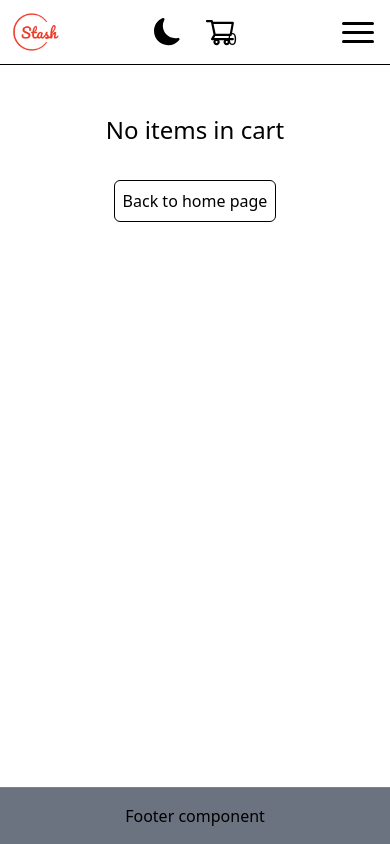
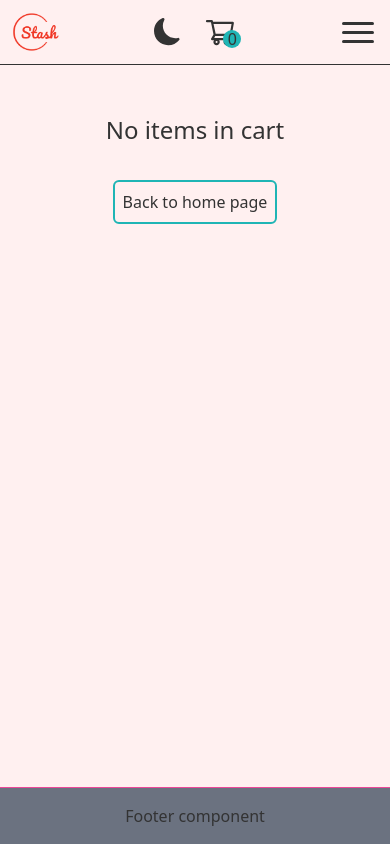
Before and after one commit to johannranudd/next13-ts-ca-jr, a Next.js app: page /cart in a window 390 px wide. Built offline with nearby package versions, Linux system fonts and the light colour scheme.

Commit message:
adds changes in color theme

```diff
--- a/app/cart/CartList.tsx
+++ b/app/cart/CartList.tsx
@@ -24,7 +24,7 @@ export default function CartList() {
         <h1>No items in cart</h1>
         <Link
           href={`/`}
-          className="p-2 rounded-md border border-black hover:bg-black hover:text-white dark:bg-white dark:text-black dark:hover:text-white dark:hover:bg-black dark:hover:border-white duration-300"
+          className="p-2 rounded-md border border-2 border-thirdClr hover:bg-secondary hover:text-primary hover:dark:bg-primary hover:dark:text-secondary duration-300"
         >
           Back to home page
         </Link>
@@ -33,7 +33,7 @@ export default function CartList() {
   }
 
   return (
-    <ul className="py-4 mb-16 w-[90%] mx-auto max-w-[400px] sm:max-w-[650px]">
+    <ul className="py-4 mb-16 w-[95%] mx-auto max-w-[400px] sm:max-w-[650px]">
       {uniqueCart?.map((product: IDataObject) => {
         const { id, title, price, discountedPrice, imageUrl, amountInCart } =
           product;
--- a/app/cart/TotalCheckout.tsx
+++ b/app/cart/TotalCheckout.tsx
@@ -26,7 +26,7 @@ export default function TotalCheckout() {
   if (cartState.products.length === 0) return <div></div>;
 
   return (
-    <div className="py-4 w-[90%] mx-auto max-w-[400px] sm:max-w-[300px]">
+    <div className="py-4 w-[95%] mx-auto max-w-[400px] sm:max-w-[300px]">
       <form onSubmit={handleSubmit} className="space-y-2">
         <div className="flex justify-between mb-6">
           <p>Total Price:&nbsp; </p>
@@ -46,7 +46,7 @@ export default function TotalCheckout() {
         />
         <button
           type="submit"
-          className="inline-block flex justify-center p-2 w-full rounded-md border border-black hover:bg-black hover:text-white dark:bg-white dark:text-black dark:hover:text-white dark:hover:bg-black dark:hover:border-white duration-300"
+          className="inline-block flex justify-center w-full p-2 rounded-md border border-2 border-thirdClr hover:bg-secondary hover:text-primary hover:dark:bg-primary hover:dark:text-secondary duration-300"
         >
           Checkout
         </button>
--- a/app/checkout/TotalPriceCheckout.tsx
+++ b/app/checkout/TotalPriceCheckout.tsx
@@ -26,7 +26,7 @@ export default function TotalPriceCheckout() {
       </p>
       <Link
         href={`/`}
-        className="inline-block flex justify-center p-2 rounded-md border border-black hover:bg-black hover:text-white dark:bg-white dark:text-black dark:hover:text-white dark:hover:bg-black dark:hover:border-white duration-300"
+        className="inline-block flex justify-center p-2 rounded-md border border-2 border-thirdClr hover:bg-secondary hover:text-primary hover:dark:bg-primary hover:dark:text-secondary duration-300"
       >
         Back to home page
       </Link>
--- a/app/checkout/page.tsx
+++ b/app/checkout/page.tsx
@@ -5,8 +5,6 @@ import { Suspense } from "react";
 export default function CheckoutPage() {
   return (
     <div className="mb-28 mt-20">
-      {/* <h1 className="text-center">Success!</h1>
-      <p className="text-center">Thank you for your purchase:</p> */}
       <Suspense fallback={<h2>Loading</h2>}>
         <ListOfPurchases />
       </Suspense>
--- a/app/components/navigation/MenuIcon.tsx
+++ b/app/components/navigation/MenuIcon.tsx
@@ -15,20 +15,51 @@ export default function MenuIcon() {
       className="ml-auto cursor-pointer pr-4 space-y-1.5 md:hidden"
     >
       <div
-        className={`w-8 h-[3px] bg-black duration-300 rounded-md dark:bg-white ${
+        className={`w-8 h-[3px] duration-300 rounded-md bg-secondary dark:bg-primary ${
           menuIsOpen && "rotate-45 translate-y-[9px]"
         }`}
       ></div>
       <div
-        className={`w-8 h-[3px]  duration-300 rounded-md bg-black ${
-          menuIsOpen ? "bg-transparent" : "dark:bg-white"
+        className={`w-8 h-[3px] duration-300 rounded-md bg-secondary ${
+          menuIsOpen ? "bg-transparent" : "dark:bg-primary"
         }`}
       ></div>
       <div
-        className={`w-8 h-[3px] bg-black duration-300 rounded-md dark:bg-white ${
+        className={`w-8 h-[3px] duration-300 rounded-md bg-secondary dark:bg-primary ${
           menuIsOpen && "-rotate-45 translate-y-[-9px]"
         }`}
       ></div>
     </div>
   );
 }
+
+// export default function MenuIcon() {
+//   const { menuIsOpen, setMenuIsOpen } = useGlobalContext();
+
+//   function handleClick() {
+//     setMenuIsOpen(!menuIsOpen);
+//   }
+
+//   return (
+//     <div
+//       onClick={handleClick}
+//       className="ml-auto cursor-pointer pr-4 space-y-1.5 md:hidden"
+//     >
+//       <div
+//         className={`w-8 h-[3px] bg-black duration-300 rounded-md dark:bg-white ${
+//           menuIsOpen && "rotate-45 translate-y-[9px]"
+//         }`}
+//       ></div>
+//       <div
+//         className={`w-8 h-[3px]  duration-300 rounded-md bg-black ${
+//           menuIsOpen ? "bg-transparent" : "dark:bg-white"
+//         }`}
+//       ></div>
+//       <div
+//         className={`w-8 h-[3px] bg-black duration-300 rounded-md dark:bg-white ${
+//           menuIsOpen && "-rotate-45 translate-y-[-9px]"
+//         }`}
+//       ></div>
+//     </div>
+//   );
+// }
--- a/app/components/navigation/MobileMenu.tsx
+++ b/app/components/navigation/MobileMenu.tsx
@@ -22,7 +22,7 @@ export default function MobileMenu() {
   return (
     <div
       onClick={() => setMenuIsOpen(false)}
-      className={`absolute w-screen -z-10 flex flex-col bg-red-500 duration-300 ${
+      className={`absolute w-screen -z-50 flex flex-col bg-secondary text-primary dark:bg-primary dark:text-secondary duration-300 ${
         menuIsOpen ? "top-16" : "-top-[150%]"
       }`}
     >
--- a/app/components/navigation/Navbar.tsx
+++ b/app/components/navigation/Navbar.tsx
@@ -8,8 +8,8 @@ import BtnColorMode from "../ui/BtnColorMode";
 
 export default function Navbar() {
   return (
-    <header className="fixed w-full z-50 border-b border-b-black bg-white dark:bg-black dark:border-b-white">
-      <nav className="grid z-50 grid-cols-3 items-center max-w-screen-xl m-auto h-16 bg-white dark:bg-black">
+    <header className="fixed w-full z-50 border-b border-b-secondary dark:border-b-primary bg-primary dark:bg-secondary">
+      <nav className="grid z-50 grid-cols-3 items-center max-w-screen-xl m-auto h-16 bg-primary dark:bg-secondary">
         <Link href={"/"}>
           <Image src={LogoImage} alt="logo" width={80} />
         </Link>
@@ -21,21 +21,3 @@ export default function Navbar() {
     </header>
   );
 }
-
-// export default function Navbar() {
-//   return (
-//     <>
-//       <header className="fixed w-full z-50 border-b border-b-black bg-white dark:bg-black dark:border-b-white">
-//         <nav className="grid grid-cols-3 items-center max-w-screen-xl m-auto h-16">
-//           <Link href={"/"}>
-//             <Image src={LogoImage} alt="logo" width={80} />
-//           </Link>
-//           <BtnColorMode />
-//           <MenuIcon />
-//           <DesktopMenu />
-//         </nav>
-//         <MobileMenu />
-//       </header>
-//     </>
-//   );
-// }
--- a/app/components/ui/CartIconBtn.tsx
+++ b/app/components/ui/CartIconBtn.tsx
@@ -6,12 +6,12 @@ import Link from "next/link";
 import { IDataObject } from "@/types/types";
 
 export default function CartIconBtn() {
-  const { cartState, dispatch } = useGlobalContext();
+  const { cartState } = useGlobalContext();
   // const cart: Array<IDataObject> = getCart();
 
   return (
     <Link href={`/cart`} className="relative">
-      <div className="absolute bottom-0 -right-[5px] flex justify-center items-center bg-blabla dark:bg-red-500 h-[18px] w-[18px] rounded-full">
+      <div className="absolute bottom-0 -right-[5px] flex justify-center items-center bg-thirdClr h-[18px] w-[18px] rounded-full">
         {cartState.products.length}
       </div>
       <AiOutlineShoppingCart className="text-[2rem]" />
--- a/app/globals.css
+++ b/app/globals.css
@@ -8,19 +8,17 @@
     -webkit-appearance: none;
     margin: 0;
   }
-
-  /* :root {
-    --blalba: #b00b69;
-  }
-
-  :root[class="dark"] {
-    --blalba: #0084ff;
-  } */
 }
 @layer utilities {
   .auto-grid-200 {
     grid-template-columns: repeat(auto-fill, minmax(200px, 1fr));
   }
+}
+
+:root {
+  --primary: #fff0f0;
+  --secondary: #333333;
+  --thirdClr: #1fb5b5;
 }
 
 * {
@@ -37,6 +35,8 @@ body {
 
 body {
   /* todo: add font family */
+  background-color: var(--bg-color);
+  color: var(--text-color);
 }
 
 h1,
@@ -55,8 +55,13 @@ a {
   text-decoration: none;
 }
 
-/* @media (prefers-color-scheme: dark) {
-  html {
+@media (prefers-color-scheme: dark) {
+  /* html {
     color-scheme: dark;
+  } */
+  :root {
+    --primary: #333333;
+    --secondary: #fff0f0;
+    --thirdClr: #327896;
   }
-} */
+}
--- a/app/layout.tsx
+++ b/app/layout.tsx
@@ -16,14 +16,14 @@ export default function RootLayout({
 }) {
   return (
     <html lang="en">
-      <body className="relative min-h-screen">
-        <ContextProvider>
-          <ColorThemeProvider>
+      <body className="relative min-h-screen bg-primary text-secondary dark:bg-secondary dark:text-primary">
+        <ColorThemeProvider>
+          <ContextProvider>
             <Navbar />
             {children}
             <Footer />
-          </ColorThemeProvider>
-        </ContextProvider>
+          </ContextProvider>
+        </ColorThemeProvider>
       </body>
     </html>
   );
--- a/app/products/[productId]/page.tsx
+++ b/app/products/[productId]/page.tsx
@@ -25,6 +25,8 @@ export default function ProductDetailPage({ params: { productId } }: IParams) {
     tags,
     reviews,
   } = data;
+
+  // todo: put back colors to fit theme
 
   return (
     <div key={id} className="mb-28 mt-20 bg-[#def]">
--- a/tailwind.config.js
+++ b/tailwind.config.js
@@ -1,6 +1,7 @@
 /** @type {import('tailwindcss').Config} */
 module.exports = {
   darkMode: "class",
+  // darkMode: "media",
   content: [
     "./app/**/*.{js,ts,jsx,tsx}",
     "./pages/**/*.{js,ts,jsx,tsx}",
@@ -17,7 +18,23 @@ module.exports = {
       "2xl": "1536px",
     },
 
-    extend: {},
+    extend: {
+      backgroundColor: {
+        primary: "var(--primary)",
+        secondary: "var(--secondary)",
+        thirdClr: "var(--thirdClr)",
+      },
+      textColor: {
+        primary: "var(--primary)",
+        secondary: "var(--secondary)",
+        thirdClr: "var(--thirdClr)",
+      },
+      borderColor: {
+        primary: "var(--primary)",
+        secondary: "var(--secondary)",
+        thirdClr: "var(--thirdClr)",
+      },
+    },
   },
   plugins: [],
 };
```
